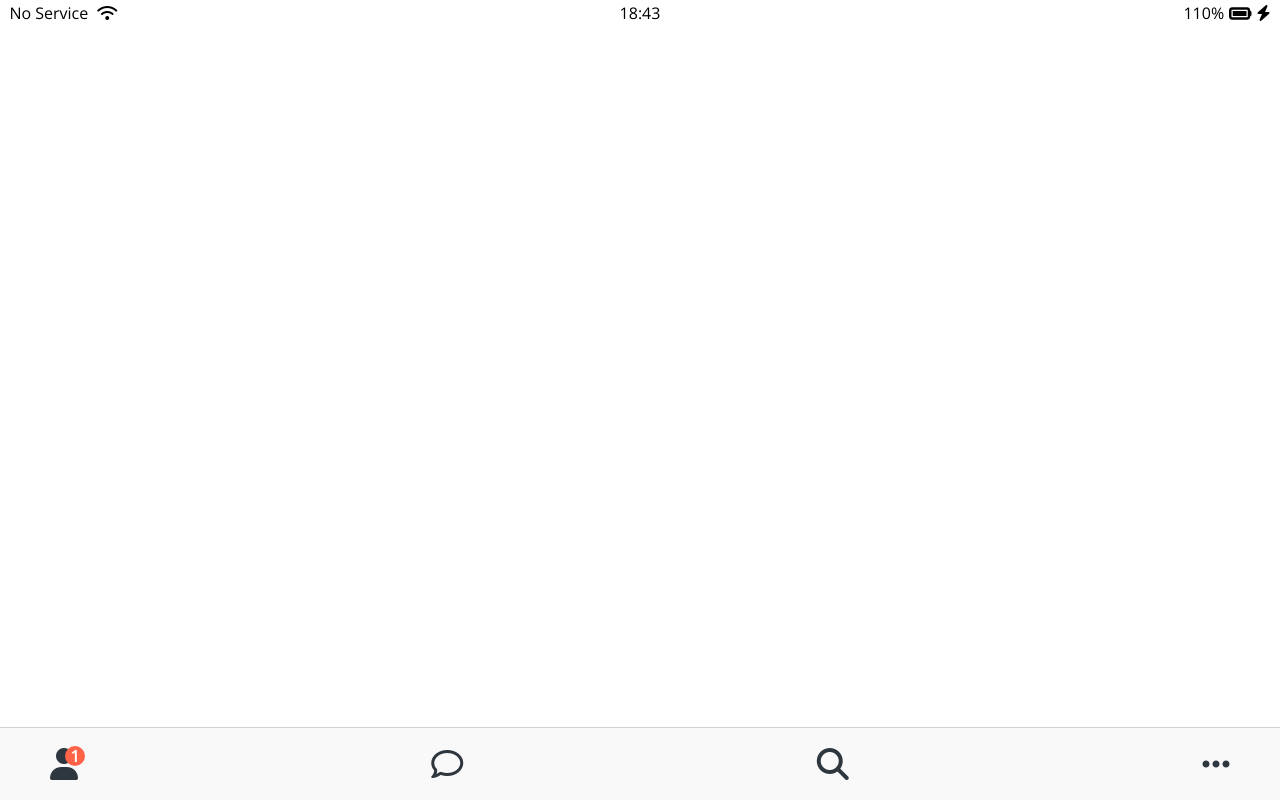
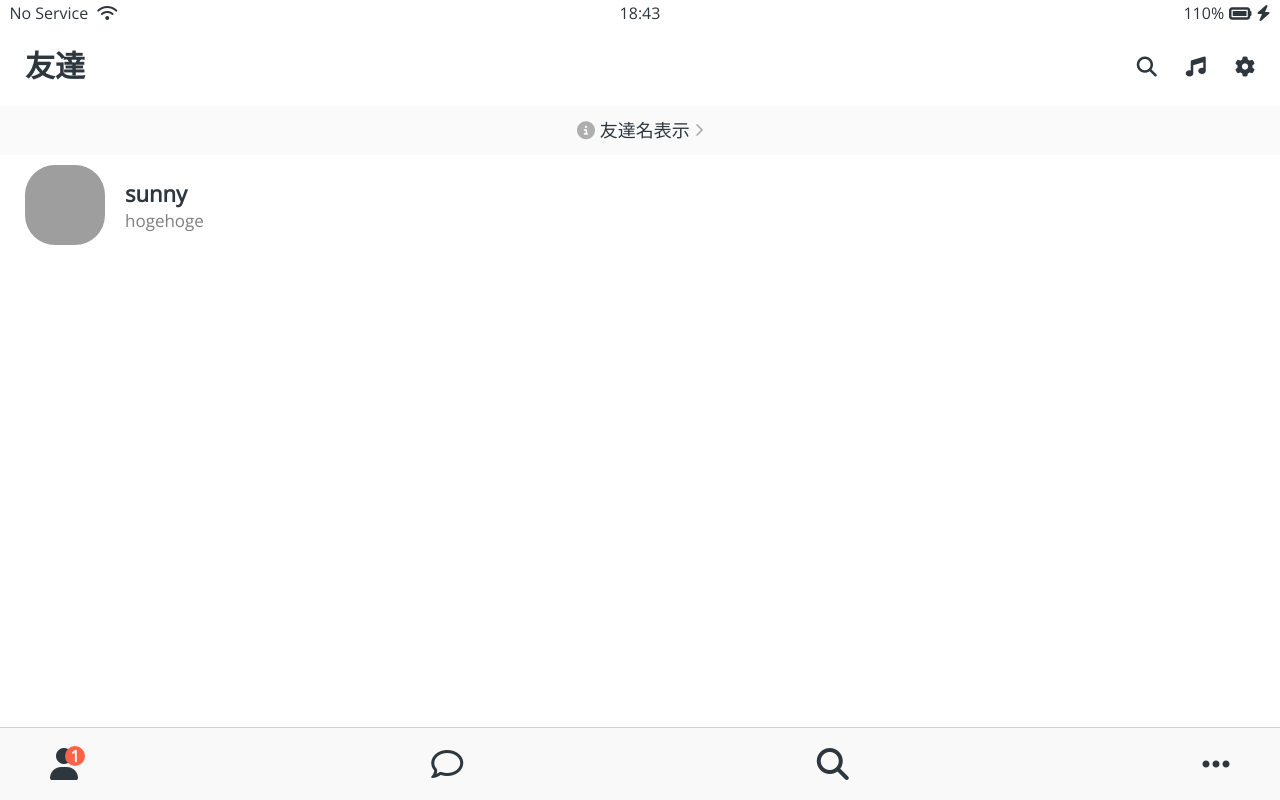
Before and after one commit to kamogawa/kakao_fe, a plain HTML site: page friends.html in a window 1280 px wide. Drawn offline with nearby package versions, Linux system fonts and the light colour scheme; grey boxes are pictures that could not be loaded.

Commit message:
user&friend commponent

```diff
--- /dev/null
+++ b/css/components/screen-header.css
@@ -0,0 +1,13 @@
+.screen-header {
+  display: flex;
+  justify-content: space-between;
+  align-items: center;
+  padding: var(--horizontal-space);
+}
+.screen-header__title {
+  font-size: 30px;
+  font-weight: 600;
+}
+.screen-header__icons span {
+  margin-left: var(--horizontal-space);
+}
--- /dev/null
+++ b/css/components/user-component.css
@@ -0,0 +1,28 @@
+.user-component,
+.user-component__column:first-child {
+  display: flex;
+  align-items: center;
+}
+
+.user-component__avatar {
+  width: 70px;
+  height: 70px;
+  border-radius: 30px;
+  margin-right: 20px;
+}
+
+.user-component__avatar--xl {
+  width: 80px;
+  height: 80px;
+}
+
+.user-component__title {
+  font-size: 22px;
+  font-weight: 600;
+}
+
+.user-component__subtitle {
+  margin-top: 8px;
+  font-size: 17px;
+  color: rgba(0, 0, 0, 0.5);
+}
--- /dev/null
+++ b/css/screens/friends.css
@@ -0,0 +1,16 @@
+#friends-display-link {
+  text-align: center;
+  display: block;
+  background-color: #fafafa;
+  padding: 15px 0px;
+  font-size: 18px;
+  margin-bottom: 10px;
+}
+
+#friends-display-link i {
+  color: rgba(0, 0, 0, 0.3);
+}
+
+.friends-screen {
+  padding: 0px var(--horizontal-space);
+}
--- a/css/styles.css
+++ b/css/styles.css
@@ -6,10 +6,14 @@
 /* Components */
 @import "components/status-bar.css";
 @import "components/nav-bar.css";
+@import "components/screen-header.css";
+@import "components/user-component.css";
 
 /* Screens */
 @import "screens/login.css";
+@import "screens/friends.css";
 
 body {
+  color: #2e363e;
   font-family: 'Open Sans', sans-serif;
 }
--- a/css/variables.css
+++ b/css/variables.css
@@ -1,3 +1,4 @@
 :root {
   --yellow: #fae100;
+  --horizontal-space: 25px;
 }
--- a/friends.html
+++ b/friends.html
@@ -23,6 +23,36 @@
       </div>
     </div>
 
+    <header class="screen-header">
+      <h1 class="screen-header__title">友達</h1>
+      <div class="screen-header__icons">
+        <span><i class="fas fa-search fa-lg"></i></span>
+        <span><i class="fas fa-music fa-lg"></i></span>
+        <span><i class="fas fa-cog fa-lg"></i></span>
+      </div>
+    </header>
+
+    <a id="friends-display-link">
+      <i class="fas fa-info-circle"></i> 友達名表示
+      <i class="fas fa-chevron-right fa-xs"></i>
+    </a>
+
+    <main class="friends-screen">
+      <div class="user-commponent">
+        <div class="user-component__column">
+          <img
+            src="https://avatars.githubusercontent.com/u/19706340?s=40&v=4"
+            class="user-component__avatar user-component__avatar--xl"
+          />
+          <div class="user-component__text">
+            <h4 class="user-component__title">sunny</h4>
+            <h6 class="user-component__subtitle">hogehoge</h6>
+          </div>
+        </div>
+        <div class="user-component__column"></div>
+      </div>
+    </main>
+
     <nav class="nav">
       <ul class="nav__list">
         <li class="nav__btn">
```
